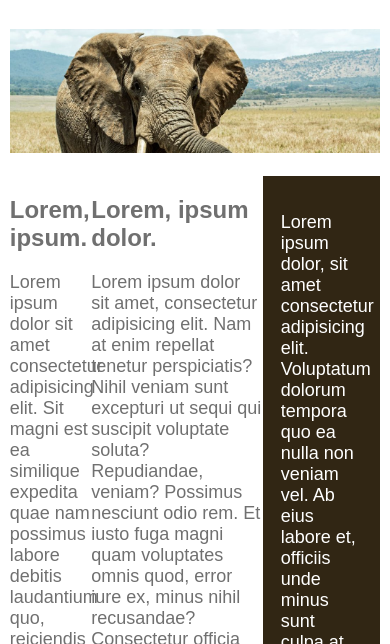
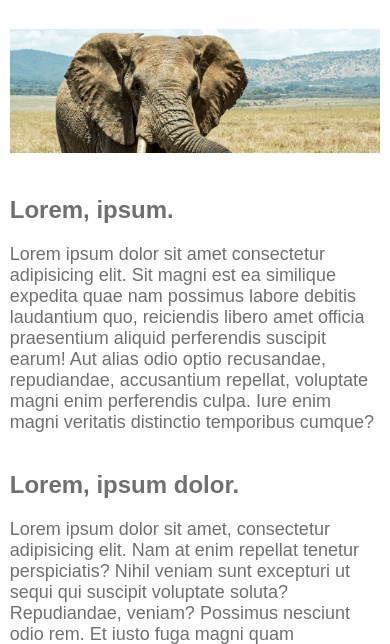
Before and after one commit to AryVidot/StartingToThinkResponsive, a plain HTML site: page index.html in a window 390 px wide. Shown: the part 200-844 px from the top of the page. Drawn offline with Linux system fonts and the light colour scheme.

Commit message:
media queries added max-width 600px

```diff
--- a/css/style.css
+++ b/css/style.css
@@ -6,6 +6,7 @@ body {
   color: #707070;
   margin: 0;
   font-family: Arial, Helvetica, sans-serif;
+  /* background: pink; */
 }
 
 /* Typography */
@@ -55,6 +56,7 @@ p {
 .col-3 {
   width: 72%;
 }
+
 img {
   max-width: 100%;
 }
@@ -68,3 +70,28 @@ img {
 #FFF
 
 --------------- */
+
+/* from a minimum width of 400px and bigger */
+
+@media (max-width: 600px) {
+  .columns {
+    flex-direction: column;
+  }
+  .col-1,
+  .col-2,
+  .col-3 {
+    width: 100%;
+  }
+}
+/*
+@media (min-width: 400px) {
+  body {
+    background: purple;
+  }
+}
+
+@media (min-width: 650px) {
+  body {
+    background: orange;
+  }
+} */
```
